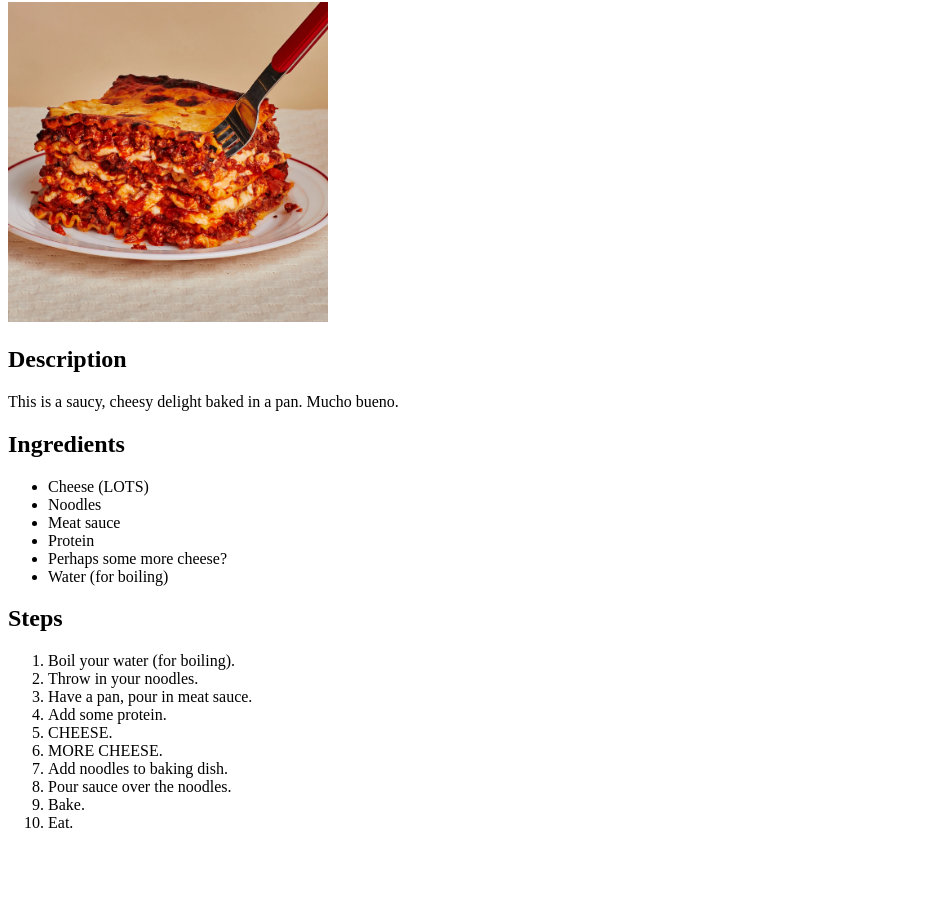
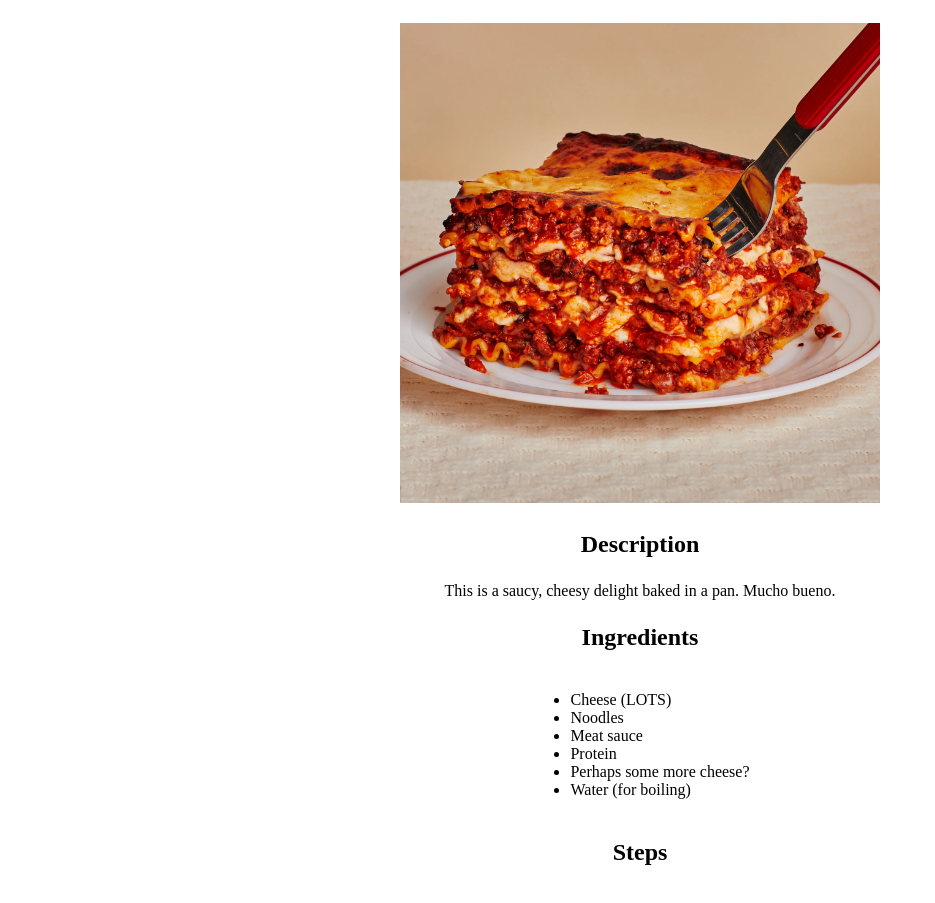
Before and after one commit to caesaraugustus99/odin-recipes, a plain HTML site: page recipes/lasagna.html in a window 1280 px wide. Shown: the part 78-981 px from the top of the page, without its empty margins (0-935 px from the left). Before the commit the page ends 926 px from the top, so only its background shows below. Drawn offline with Linux system fonts and the light colour scheme.

Commit message:
Updated all pages with style.css

```diff
--- a/recipes/lasagna.html
+++ b/recipes/lasagna.html
@@ -1,19 +1,22 @@
 <!DOCTYPE html>
 <html lang="en">
 <head>
+    <link rel="stylesheet" href="../style.css">
     <meta charset="UTF-8">
     <meta name="viewport" content="width=device-width, initial-scale=1.0">
     <title>Odin Recipes - Lasagna</title>
 </head>
 <body>
-    <h1>Lasagna</h1>
-    <img src="lasagna.webp" height="320" width="320">
+    <p class="title">Lasagna</p>
 
-    <h2>Description</h2>
+    <div class="container">
+        <img src="lasagna.webp" height="480" width="480">
+
+        <p class="title small">Description</p>
         <p>This is a saucy, cheesy delight baked in a pan. Mucho bueno.</p>
 
-    <h2>Ingredients</h2>
-    <ul>
+        <p class="title small">Ingredients</p>
+        <ul class="myUL">
             <li>Cheese (LOTS)</li>
             <li>Noodles</li>
             <li>Meat sauce</li>
@@ -22,8 +25,8 @@
             <li>Water (for boiling)</li>
         </ul>
 
-    <h2>Steps</h2>
-    <ol>
+        <p class="title small">Steps</p>
+        <ol class="myOL">
             <li>Boil your water (for boiling).</li>
             <li>Throw in your noodles.</li>
             <li>Have a pan, pour in meat sauce.</li>
@@ -35,6 +38,7 @@
             <li>Bake.</li>
             <li>Eat.</li>
         </ol>
+    </div>
 
 </body>
 </html>
--- /dev/null
+++ b/style.css
@@ -0,0 +1,34 @@
+/* For Heading 1 */
+.title {
+    font-weight: 800;
+    font-size: 32px;
+    color: black;
+    text-align: center;
+}
+
+/* For Heading 2 */
+.small {
+    font-size: 24px;
+}
+
+/* For Buttons */
+.recipe {
+    background-color: darkred;
+    color: white;
+    font-weight: bold;
+}
+
+/* For paragraphs and lists */
+div.container {
+    text-align: center;
+}
+
+ul.myUL {
+    display: inline-block;
+    text-align: left;
+}
+
+ol.myOL {
+    display: inline-block;
+    text-align: left;
+}
```
Also changed, not shown: index.html (+8 -5 lines), recipes/cheesecake.html (+11 -8 lines). Lines whose indentation alone changed are shown as unchanged.
